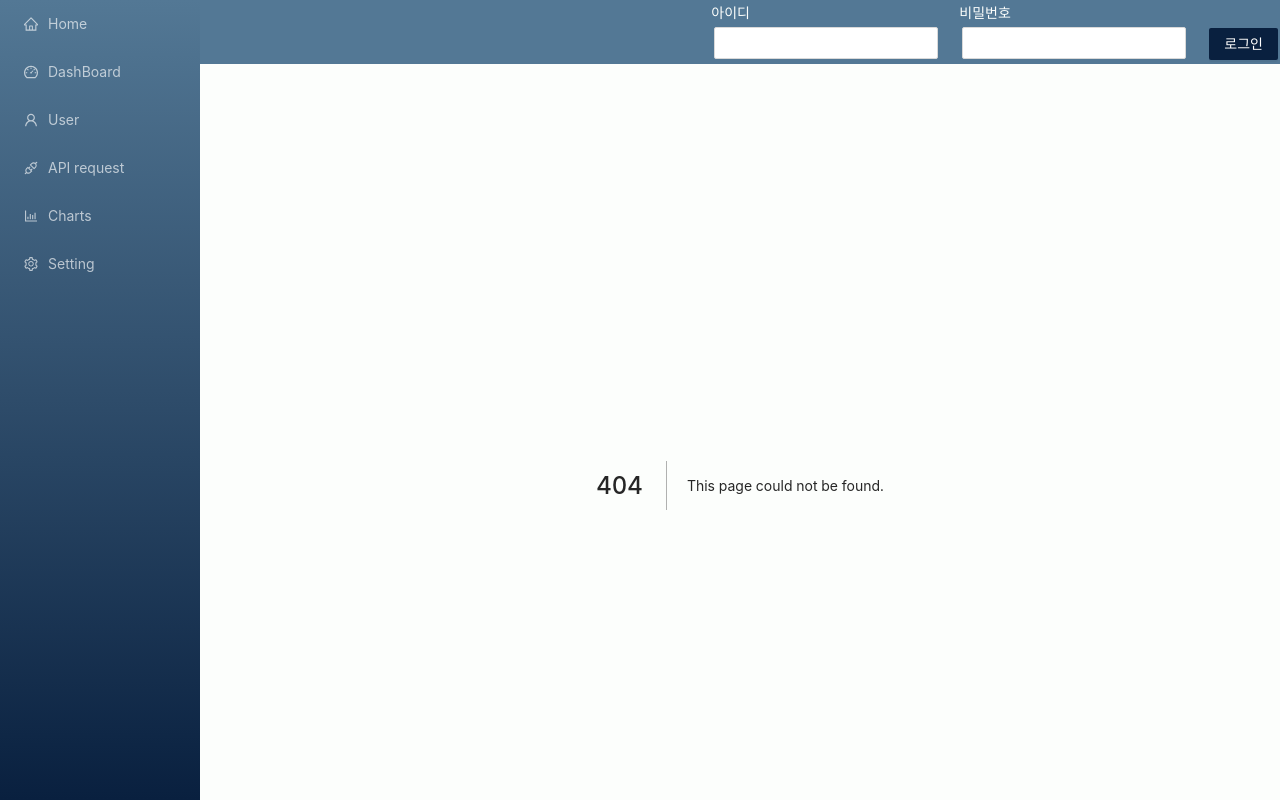
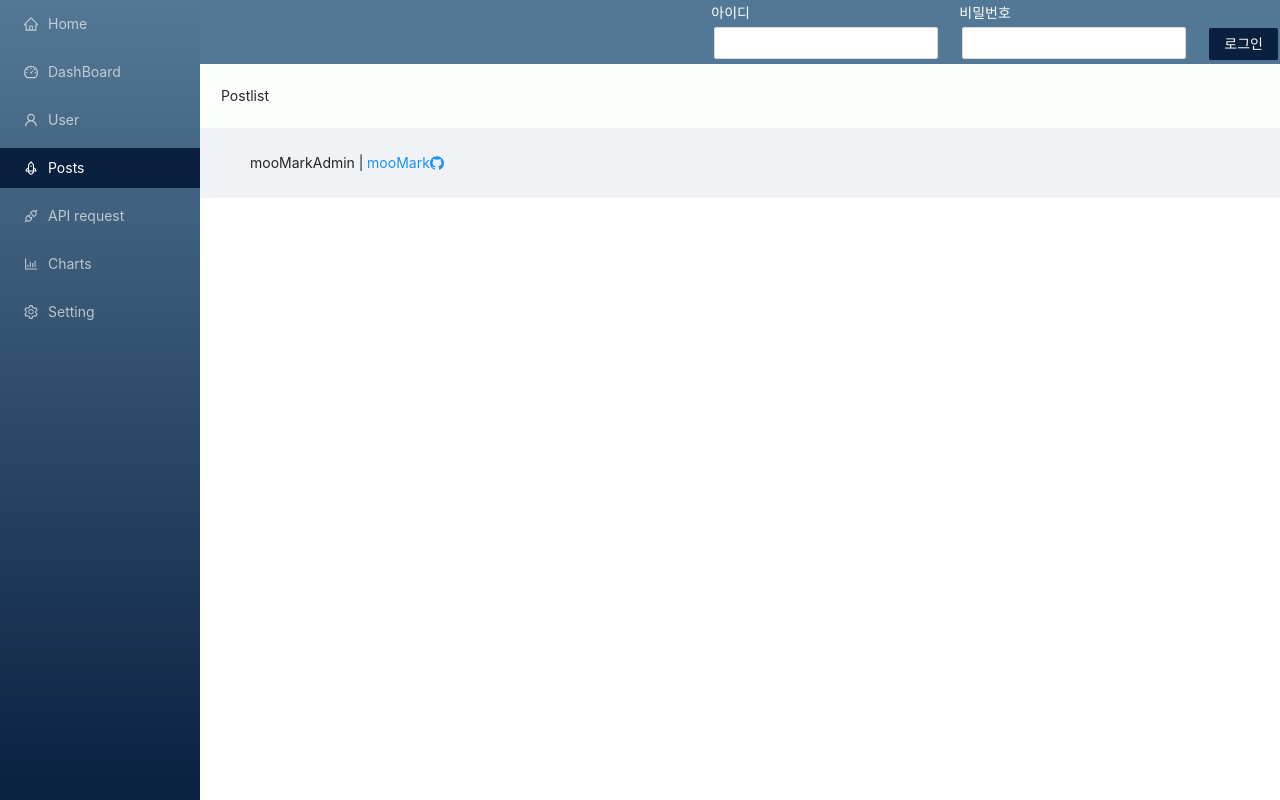
Before and after one commit to blackcowmoo/moo-mark-admin-frontend, a Next.js app: page /post in a window 1280 px wide. Before the commit this address had no page. Shown: the top 800 px of the page. Built offline with nearby package versions, Linux system fonts and the light colour scheme.

Commit message:
add post page

```diff
--- a/components/AdminSider.tsx
+++ b/components/AdminSider.tsx
@@ -1,9 +1,9 @@
 import Link from 'next/link';
 import { NextRouter, useRouter } from 'next/router';
 import { Layout, Menu } from 'antd';
+import { BarChartOutlined, UserOutlined, HomeOutlined, SettingOutlined, DashboardOutlined, ApiOutlined, RocketOutlined } from '@ant-design/icons';
+import style from '@styles/adminSider.module.scss';
 
-import { BarChartOutlined, UserOutlined, HomeOutlined, SettingOutlined, DashboardOutlined, ApiOutlined } from '@ant-design/icons';
-import style from '@styles/adminSider.module.scss';
 
 const { Sider } = Layout;
 const { Item } = Menu;
@@ -27,6 +27,10 @@ const AdminSider: React.FC = () => {
             <Link href="/user">User</Link>
           </Item>
 
+          <Item key="/post" className={style.item} icon={<RocketOutlined />}>
+            <Link href="/post">Posts</Link>
+          </Item>
+
           <Item key="/request" className={style.item} icon={<ApiOutlined />}>
             <Link href="/request">API request</Link>
           </Item>
--- /dev/null
+++ b/pages/post/index.tsx
@@ -0,0 +1,9 @@
+const PostPage: React.FC = () => {
+  return (
+    <>
+      Postlist
+    </>
+  );
+};
+
+export default PostPage;
```
